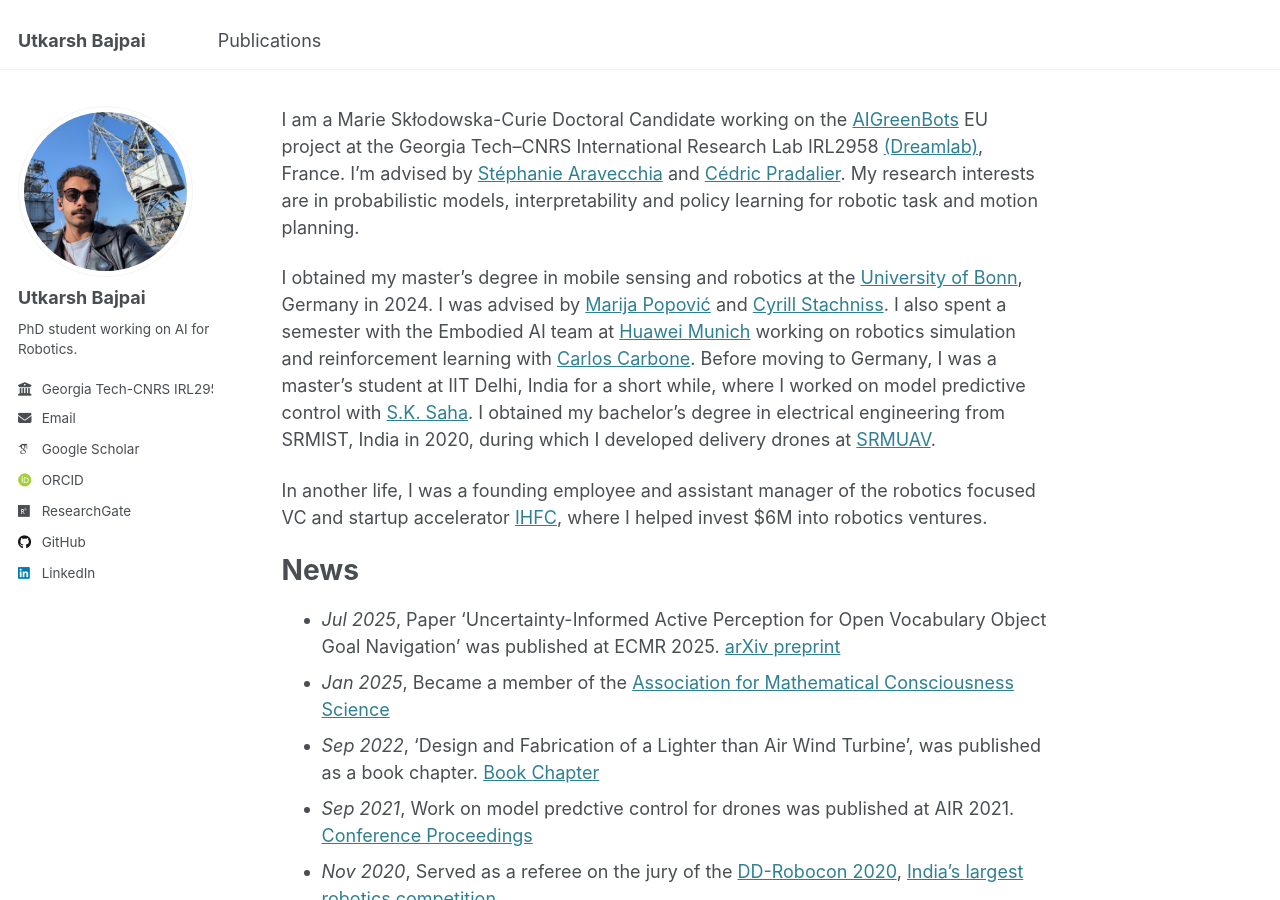
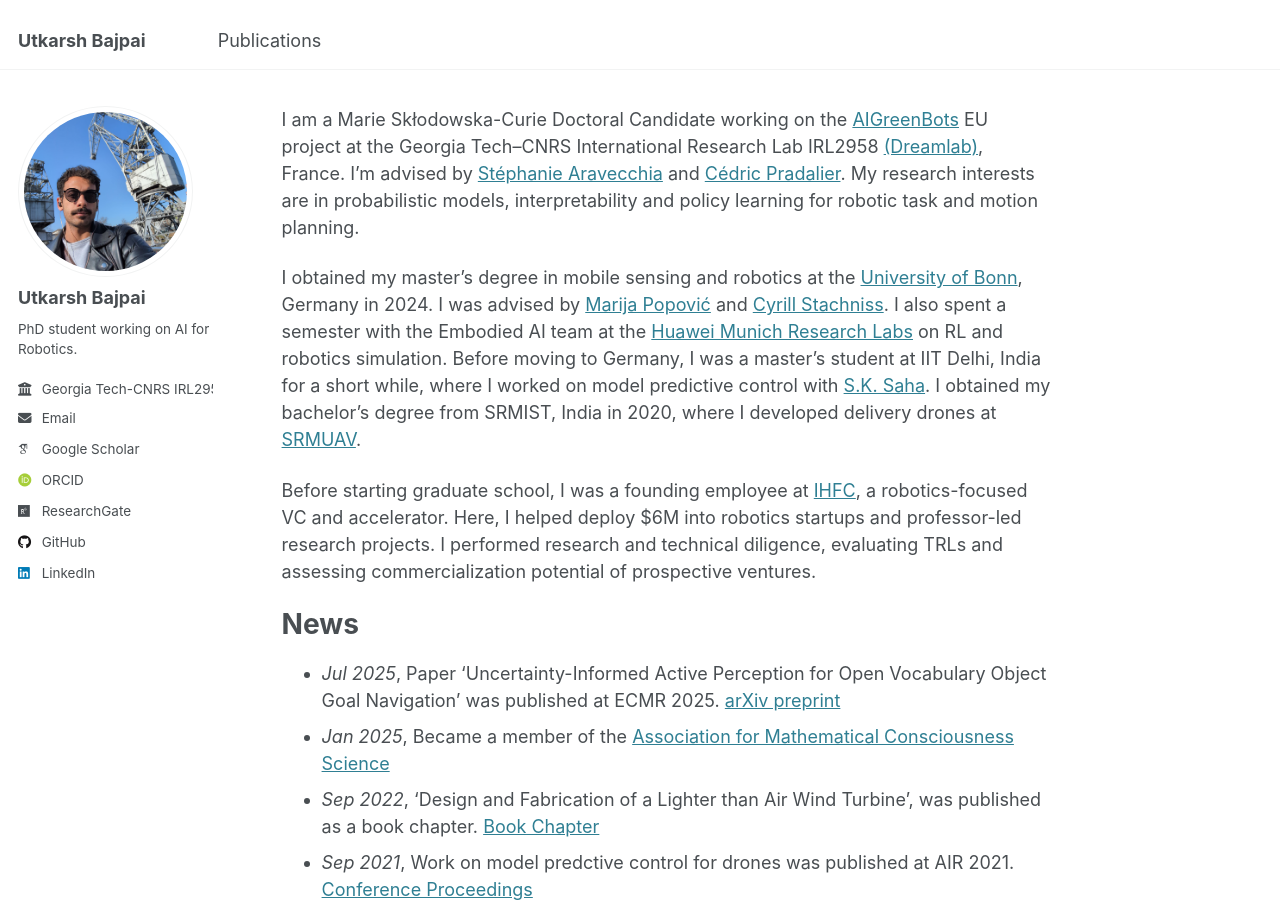
Before and after one commit to baj31415/baj31415.github.io, a Jekyll site: the page built from _pages/about.md, in a window 1280 px wide and 900 px high. Built offline with Jekyll 4.4.1, drawn with Linux system fonts in a browser that asks for light colours; some web fonts are replaced.

Commit message:
updated bio

```diff
--- a/_pages/about.md
+++ b/_pages/about.md
@@ -8,9 +8,9 @@ redirect_from:
 ---
 I am a Marie Skłodowska-Curie Doctoral Candidate working on the [AIGreenBots](https://aigreenbots.eu) EU project at the Georgia Tech–CNRS International Research Lab IRL2958 [(Dreamlab)](https://dream.georgiatech-metz.fr), France. I'm advised by [Stéphanie Aravecchia](https://scholar.google.com/citations?user=tzDLDw8AAAAJ&hl=en) and [Cédric Pradalier](https://scholar.google.com/citations?user=4_1DZoYAAAAJ&hl=en). My research interests are in probabilistic models, interpretability and policy learning for robotic task and motion planning.
 
-I obtained my master's degree in mobile sensing and robotics at the [University of Bonn](https://www.ipb.uni-bonn.de/index.html), Germany in 2024. I was advised by [Marija Popović](https://scholar.google.com/citations?hl=en&user=XON8iQoAAAAJ&view_op=list_works&sortby=pubdate) and [Cyrill Stachniss](https://scholar.google.com/citations?hl=en&user=8vib2lAAAAAJ&view_op=list_works&sortby=pubdate). I also spent a semester with the Embodied AI team at [Huawei Munich](https://huaweiresearchcentergermanyaustria.teamtailor.com/departments/intelligent-cloud-technologies-laboratory) working on robotics simulation and reinforcement learning with [Carlos Carbone](https://www.linkedin.com/in/carlos-carbone/?originalSubdomain=de). Before moving to Germany, I was a master's student at IIT Delhi, India for a short while, where I worked on model predictive control with [S.K. Saha](https://scholar.google.co.in/citations?hl=en&user=9Td4hFMAAAAJ&view_op=list_works&sortby=pubdate). I obtained my bachelor's degree in electrical engineering from SRMIST, India in 2020, during which I developed delivery drones at [SRMUAV](https://www.youtube.com/@srmuav3920).
+I obtained my master's degree in mobile sensing and robotics at the [University of Bonn](https://www.ipb.uni-bonn.de/index.html), Germany in 2024. I was advised by [Marija Popović](https://scholar.google.com/citations?hl=en&user=XON8iQoAAAAJ&view_op=list_works&sortby=pubdate) and [Cyrill Stachniss](https://scholar.google.com/citations?hl=en&user=8vib2lAAAAAJ&view_op=list_works&sortby=pubdate). I also spent a semester with the Embodied AI team at the [Huawei Munich Research Labs](https://huaweiresearchcentergermanyaustria.teamtailor.com/departments/intelligent-cloud-technologies-laboratory) on RL and robotics simulation. Before moving to Germany, I was a master's student at IIT Delhi, India for a short while, where I worked on model predictive control with [S.K. Saha](https://scholar.google.co.in/citations?hl=en&user=9Td4hFMAAAAJ&view_op=list_works&sortby=pubdate). I obtained my bachelor's degree from SRMIST, India in 2020, where I developed delivery drones at [SRMUAV](https://www.youtube.com/@srmuav3920).
 
-In another life, I was a founding employee and assistant manager of the robotics focused VC and startup accelerator [IHFC](https://www.ihfc.co.in/), where I helped invest $6M into robotics ventures.
+Before starting graduate school, I was a founding employee at [IHFC](https://www.ihfc.co.in/), a robotics-focused VC and accelerator. Here, I helped deploy $6M into robotics startups and professor-led research projects. I performed research and technical diligence, evaluating TRLs and assessing commercialization potential of prospective ventures.
 
 # News
 
```
